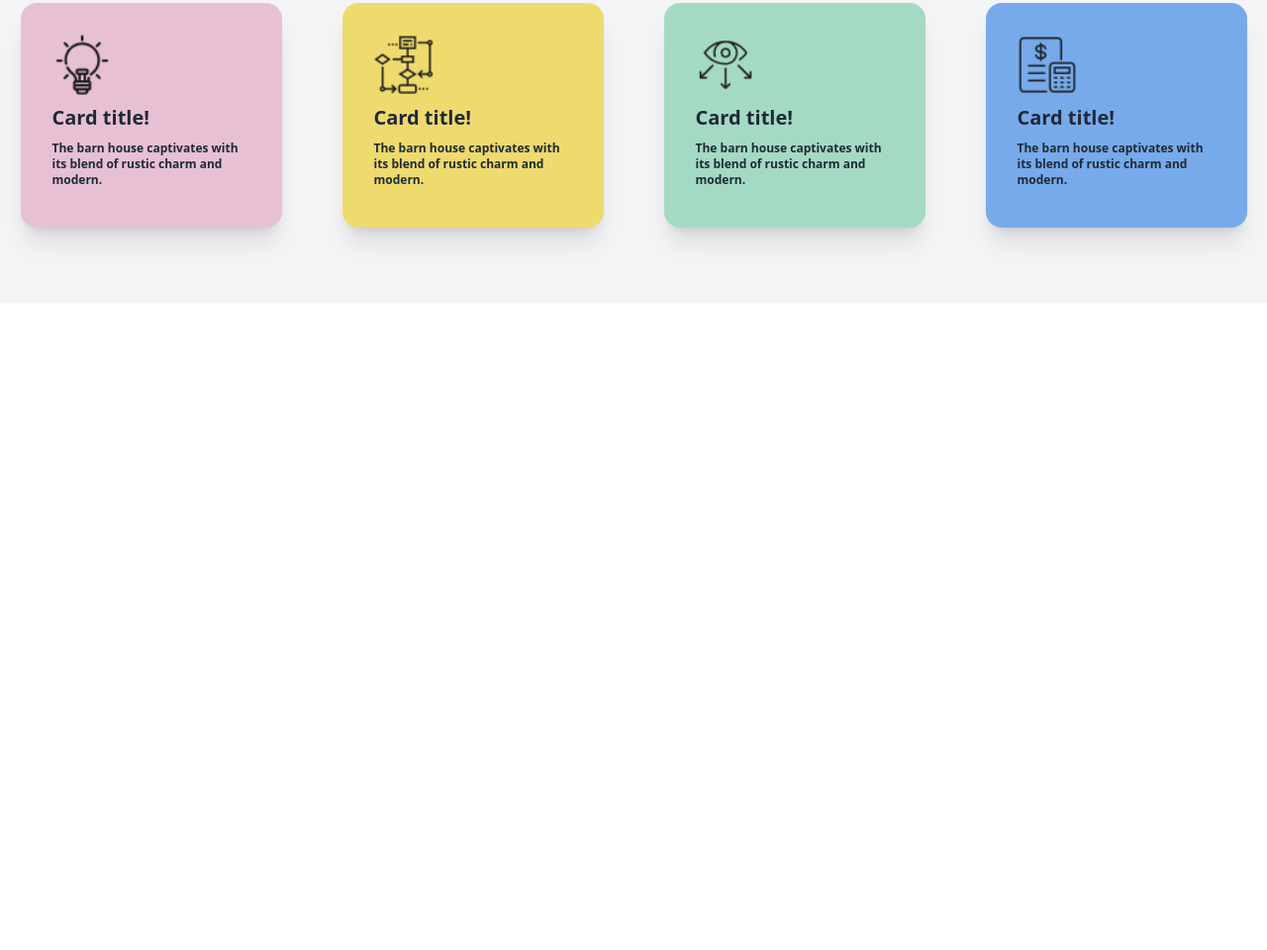
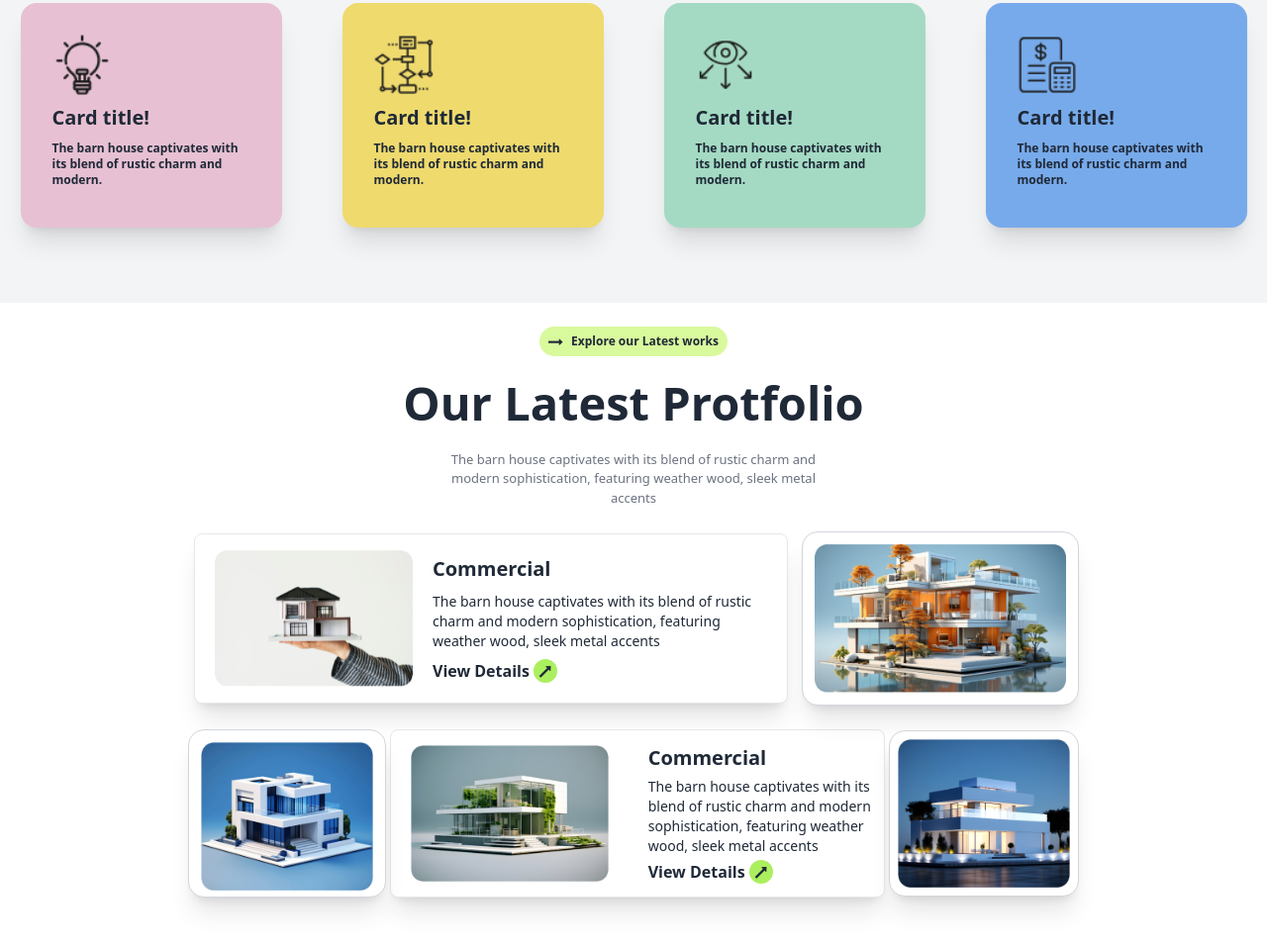
Before and after one commit to Anamulhaque7/my-third-assignment, a plain HTML site: page index.html in a window 1280 px wide. Shown: the part 1591-2551 px from the top of the page at 99% size. Before the commit the page ends 1993 px from the top, so only its background shows below. Drawn offline with nearby package versions, Linux system fonts and the light colour scheme.

Commit message:
Added in our latest protfolio section

```diff
--- a/index.html
+++ b/index.html
@@ -14,6 +14,7 @@
     <!-- tailwindcss and daisyui cs=dn link -->
     <link href="https://cdn.jsdelivr.net/npm/daisyui@4.12.10/dist/full.min.css" rel="stylesheet" type="text/css" />
     <script src="https://cdn.tailwindcss.com"></script>
+
 
     <style>
         .font-manrop {
@@ -172,7 +173,7 @@
             </div>
         </section>
         <!-- We Work Section -->
-        <section class=" mb-24 bg-gray-100 lg:min-h-[550px] ">
+        <section class=" bg-gray-100 lg:min-h-[550px] ">
             <div class="space-y-10 pb-10">
                 <!-- Work text section -->
                 <div class="pt-6 space-y-3">
@@ -193,7 +194,8 @@
                         <div class="card-body">
                             <img class="w-[60px]" src="./imge/concept.png" alt="">
                             <h2 class=" text-[20px] font-extrabold">Card title!</h2>
-                          <p class="max-w-[200px] text-xs font-bold">The barn house captivates with its blend of rustic charm and modern.</p>
+                            <p class="max-w-[200px] text-xs font-bold">The barn house captivates with its blend of
+                                rustic charm and modern.</p>
                             <div class="card-actions justify-end">
 
                             </div>
@@ -204,7 +206,8 @@
                         <div class="card-body">
                             <img class="w-[60px]" src="./imge/flow-chart.png" alt="">
                             <h2 class=" text-[20px] font-extrabold">Card title!</h2>
-                          <p class="max-w-[200px] text-xs font-bold">The barn house captivates with its blend of rustic charm and modern.</p>
+                            <p class="max-w-[200px] text-xs font-bold">The barn house captivates with its blend of
+                                rustic charm and modern.</p>
                             <div class="card-actions justify-end">
 
                             </div>
@@ -215,7 +218,8 @@
                         <div class="card-body">
                             <img class="w-[60px]" src="./imge/vision.png" alt="">
                             <h2 class=" text-[20px] font-extrabold">Card title!</h2>
-                          <p class="max-w-[200px] text-xs font-bold">The barn house captivates with its blend of rustic charm and modern.</p>
+                            <p class="max-w-[200px] text-xs font-bold">The barn house captivates with its blend of
+                                rustic charm and modern.</p>
                             <div class="card-actions justify-end">
 
                             </div>
@@ -226,7 +230,8 @@
                         <div class="card-body">
                             <img class="w-[60px]" src="./imge/budget-planning.png" alt="">
                             <h2 class=" text-[20px] font-extrabold">Card title!</h2>
-                          <p class="max-w-[200px] text-xs font-bold">The barn house captivates with its blend of rustic charm and modern.</p>
+                            <p class="max-w-[200px] text-xs font-bold">The barn house captivates with its blend of
+                                rustic charm and modern.</p>
                             <div class="card-actions justify-end">
 
                             </div>
@@ -239,6 +244,117 @@
 
             </div>
         </section>
+        <!-- Latest Work Section -->
+        <section class="mb-24 ">
+            <div class="space-y-6">
+                <!-- Latest text section -->
+                <div class="pt-6 space-y-3">
+                    <h3
+                        class="w-[190px] h-[30px] bg-lime-200 flex justify-center items-center rounded-full text-xs font-bold m-auto ">
+                        <i class="fa fa-long-arrow-right text-[15px] pr-2" aria-hidden="true"></i>Explore our Latest
+                        works
+                    </h3>
+                    <h1 class="text-[30px] font-extrabold  text-center  lg:text-[47px] m-auto">Our Latest Protfolio
+                    </h1>
+                    <p class="text-gray-500 max-w-[300px] lg:max-w-[400px] m-auto text-center text-[13px]  ">The barn
+                        house captivates
+                        with its blend of rustic charm and modern sophistication, featuring weather wood, sleek metal
+                        accents</p>
+                </div>
+                <!-- card 1 row -->
+                <div class=" space-y-2 lg:space-y-0 lg:flex lg:max-w-[900px] m-auto  lg:space-x-2  ">
+                    <!-- Card-1 -->
+                    <div
+                        class=" m-auto rounded-lg bg-base-100 max-w-[280px] lg:max-w-[600px] shadow-xl lg:flex lg:justify-center items-center border-grey-300 border ">
+                        <div class="px-10 pt-10 lg:p-0  lg:pl-5 lg:max-w-[300px] ">
+                            <img src="./imge/img1.png" alt="" class="rounded-xl lg:max-w-[200px]" />
+                        </div>
+                        <div class="p-10 lg:p-5  space-y-2">
+                            <h2 class="font-extrabold text-[20px]">Commercial</h2>
+                            <p class="text-sm  lg:text-[]">The barn
+                                house captivates
+                                with its blend of rustic charm and modern sophistication, featuring weather wood, sleek
+                                metal
+                                accents</p>
+
+
+                            <div class="rounded-lg">
+                                <h2 class="font-bold">View Details <i
+                                        class="fa fa-long-arrow-right bg-common-color rounded-full text-center items-center py-1 px-1 -rotate-45 "
+                                        aria-hidden="true"></i></h2>
+                            </div>
+                        </div>
+                    </div>
+                    <!-- Card 2 -->
+                    <div class="card card-compact bg-base-100 m-auto shadow-xl max-w-[280px] border border-gray-300">
+                        <div class="p-3 flex">
+                            <img class=" lg:h-[150px] " src="./imge/img2.png" alt="" />
+                        </div>
+
+                    </div>
+                </div>
+                <!-- card 2 row -->
+                <div
+                    class=" space-y-2 lg:space-y-0 lg:flex lg:max-w-[900px] lg:max-h-[170px] m-auto  lg:gap-1 ">
+
+                    <!-- card 1 -->
+                    <div
+                        class="card card-compact bg-base-100 m-auto shadow-xl max-w-[280px] border border-gray-300 lg:order-3">
+                        <div class="p-2 flex m-auto">
+                            <img class=" lg:h-[150px] " src="./imge/img5.png" alt="" />
+                        </div>
+
+                    </div>
+                    <!-- Card-2 -->
+
+                    <div
+                        class=" m-auto rounded-lg bg-base-100 max-w-[280px] lg:max-w-[500px] shadow-xl lg:flex lg:justify-center items-center border-grey-300 border lg:order-2 ">
+                        <div class="px-10 pt-10 lg:p-0  lg:pl-5 lg:max-w-[300px] ">
+                            <img src="./imge/img4.png" alt="" class="rounded-xl lg:max-w-[200px]" />
+                        </div>
+                        <div class="p-10 lg:pr-0  space-y-1">
+                            <h2 class="font-extrabold text-[20px]">Commercial</h2>
+                            <p class="text-sm  lg:text-[]">The barn
+                                house captivates
+                                with its blend of rustic charm and modern sophistication, featuring weather wood, sleek
+                                metal
+                                accents</p>
+
+
+                            <div class="rounded-lg">
+                                <h2 class="font-bold">View Details <i
+                                        class="fa fa-long-arrow-right bg-common-color rounded-full text-center items-center py-1 px-1 -rotate-45 "
+                                        aria-hidden="true"></i></h2>
+                            </div>
+                        </div>
+                    </div>
+                    <!-- Card 3 -->
+                    <div
+                        class="card card-compact bg-base-100 m-auto shadow-xl max-w-[280px] border border-gray-300 lg:order-1">
+                        <div class="p-3 flex m-auto">
+                            <img class=" lg:h-[150px] " src="./imge/img3.png" alt="" />
+                        </div>
+
+                    </div>
+                </div>
+
+
+
+
+
+
+
+
+
+
+
+
+
+
+
+            </div>
+
+        </section>
     </main>
     <!-- Footer Section -->
     <footer>
```
Lines whose indentation alone changed are shown as unchanged.
